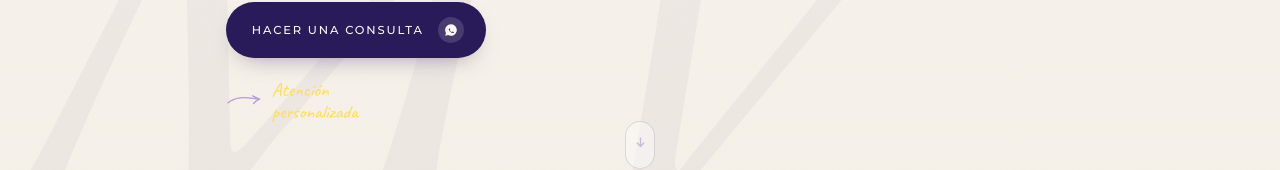
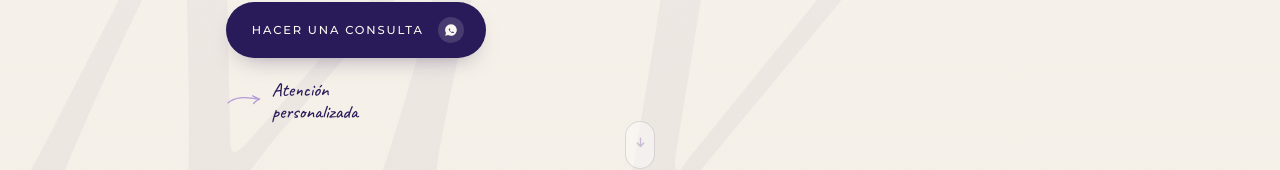
Before and after one commit to switchgestion2026-oss/MARIELA-VIGNOLA, a plain HTML site: page index.html in a window 1280 px wide. Shown: the part 664-834 px from the top of the page. Drawn offline with nearby package versions, Linux system fonts and the light colour scheme.

Commit message:
Change note hand color to use CSS variable

```diff
--- a/index.html
+++ b/index.html
@@ -138,7 +138,7 @@ nav a:hover::after{right:0}
 .hero .lead{margin-top:26px;max-width:400px;font-size:15.5px;line-height:1.75;color:var(--ink-soft)}
 .hero-cta{margin-top:36px;display:flex;align-items:center;gap:22px;flex-wrap:wrap}
 .note{display:flex;align-items:center;gap:8px;color:var(--lav-ink)}
-.note .hand{font-size:19px;line-height:1.15;max-width:9ch;color:#ffde59}
+.note .hand{font-size:19px;line-height:1.15;max-width:9ch;color:var(--violet)}
 .note svg{flex:none;width:38px;height:20px;stroke:var(--lav);fill:none;stroke-width:1.3}
 
 /* right zone */
```
